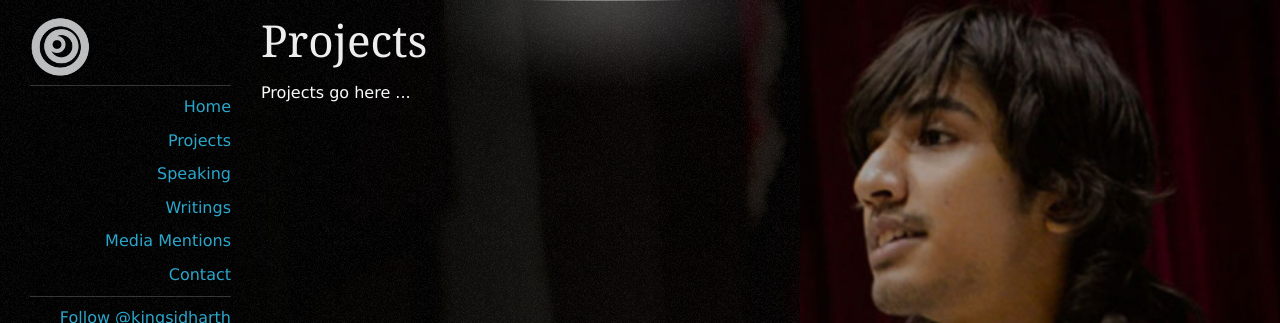
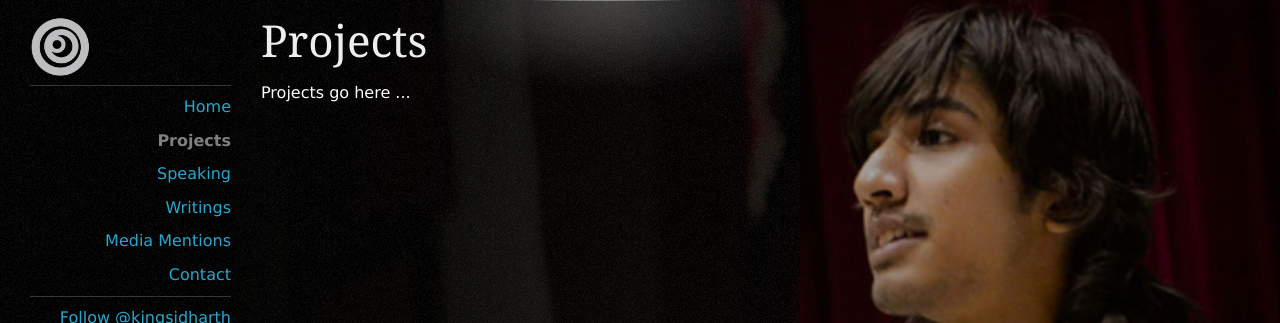
Before and after one commit to utkarshkukreti/kingsidharth.github.com, a Jekyll site: the page built from projects.html, in a window 1280 px wide. Shown: the top 323 px of the page. Built offline with Jekyll 4.4.1, drawn with Linux system fonts in a browser that asks for light colours; comment, search, counter and statistics services are not loaded.

Commit message:
Fix markup, menu active class.

```diff
--- a/_layouts/default.html
+++ b/_layouts/default.html
@@ -5,7 +5,7 @@
 <!--[if gt IE 8]><!-->
 <html class='no-js'>
   <!--<![endif]-->
-  <head></head>
+  <head>
     <meta charset="utf-8" />
     <!-- Set the viewport width to device width for mobile -->
     <meta name="viewport" content="width=device-width" />
@@ -20,6 +20,7 @@
     <!--[if lt IE 9]>
     <script src="http://html5shiv.googlecode.com/svn/trunk/html5.js"></script>
     <![endif]-->
+  </head>
   <body>
     <div id='header_area'></div>
     <!-- #header_area -->
@@ -29,7 +30,6 @@
           <div id='sidebar'>
             <ul class='side-nav'>
               <li class='name'>
-                <!-- /if homepage -->
                 {% if page.slug == 'home' %}
                   <h1 id='logo'>King Sidharth</h1>
                 {% else %}
@@ -37,25 +37,26 @@
                 {% endif %}
               </li>
               <li class='divider'></li>
-              <li data-magellan-arrival="home">
+              <li class="{% if page.slug == 'home' %} active {% endif %}">
                 <a href='/'>Home</a>
               </li>
-              <li>
+              <li class="{% if page.slug == 'projects' %} active {% endif %}">
                 <a href='/projects'>Projects</a>
               </li>
-              <li>
+              <li class="{% if page.slug == 'speaking' %} active {% endif %}">
                 <a href='/speaking'>Speaking</a>
               </li>
-              <li>
+              <li class="{% if page.slug == 'writings' %} active {% endif %}">
                 <a href='/writings'>Writings</a>
               </li>
-              <li>
+              <li class="{% if page.slug == 'media-mentions' %} active {% endif %}">
                 <a href='/media-mentions'>Media Mentions</a>
               </li>
-              <li data-magellan-arrival="contact">
+              <li  class="{% if page.slug == 'contact' %} active {% endif %}">
                 <a href='/contact'>Contact</a>
               </li>
               <li class='divider'></li>
+              <!--social media -->
               <li class='facebook'>
                 <div class="fb-subscribe"
                 data-href="https://www.facebook.com/KingSidharth"
--- a/sass/_style.sass
+++ b/sass/_style.sass
@@ -40,5 +40,7 @@ body
 body
   ul.side-nav li.divider
     border-top: 1px solid rgba(255,255,255,0.2)
-ul
-  list-style-type: square
+  ul,li,ol
+    list-style-position: inside
+  ul
+    list-style-type: square
```
Also changed, not shown: css/app.css. Lines whose indentation alone changed are shown as unchanged.
